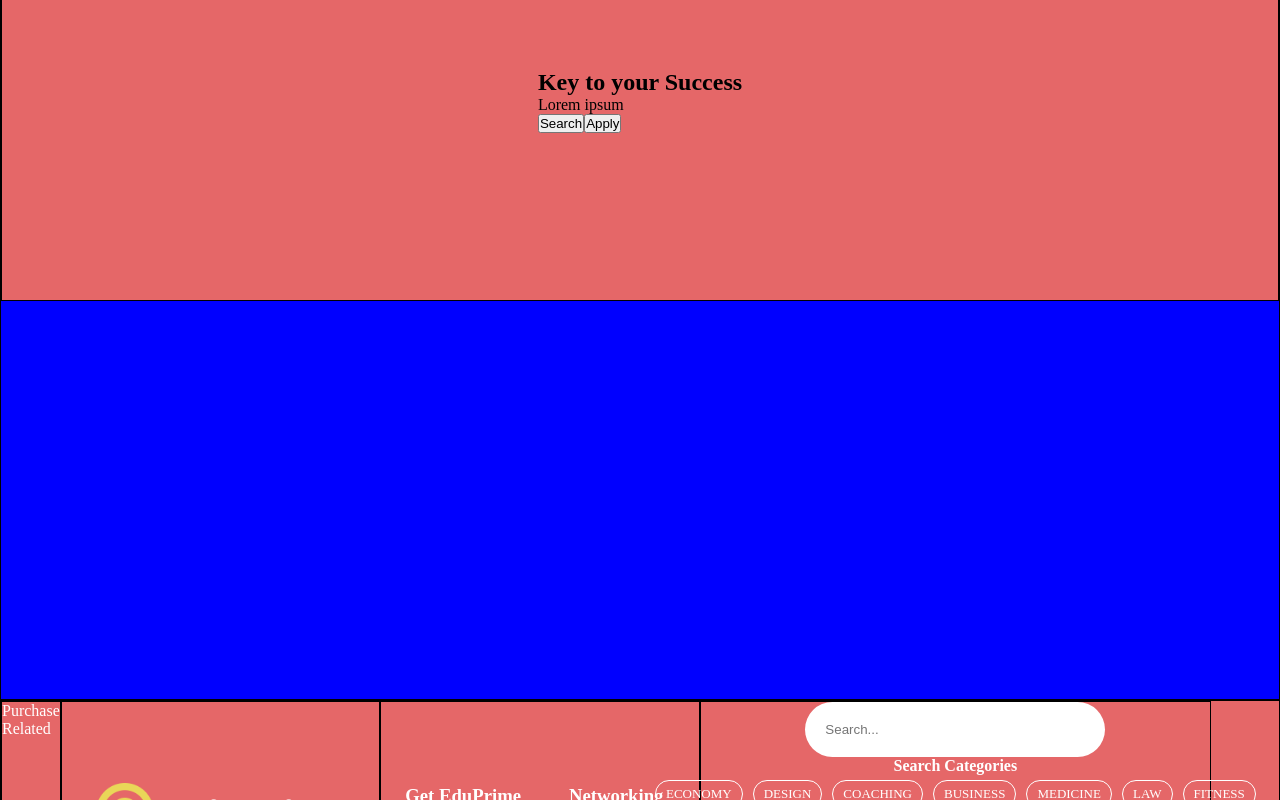
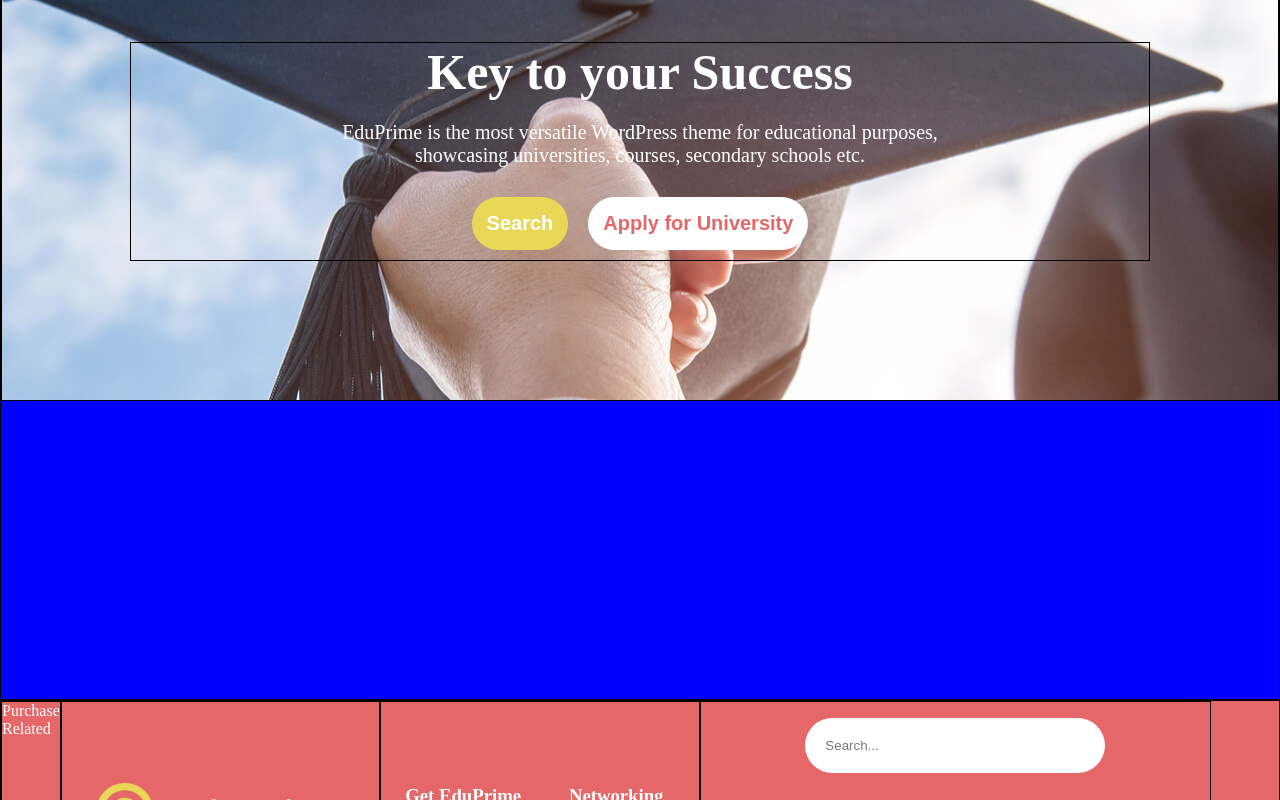
Before and after one commit to Afrodario/proj-html-vuejs, a Vue app: page / in a window 1280 px wide. Shown: the part 200-1000 px from the top of the page. Built offline with nearby package versions, Linux system fonts and the light colour scheme.

Commit message:
09. Creazione del jumbotron come componente

```diff
--- a/package.json
+++ b/package.json
@@ -8,6 +8,7 @@
     "lint": "vue-cli-service lint"
   },
   "dependencies": {
+    "@fontsource/comic-neue": "^4.5.3",
     "core-js": "^3.8.3",
     "vue": "^2.6.14"
   },
--- a/src/App.vue
+++ b/src/App.vue
@@ -26,4 +26,5 @@
 @import "./assets/style/common.scss";
 @import "./assets/style/variables.scss";
 
+
 </style>
--- a/src/assets/style/common.scss
+++ b/src/assets/style/common.scss
@@ -7,6 +7,12 @@
 }
 
 .debug {
+    border: 1px solid black;
+}
+
+.container {
+    width: 80%;
+    margin: 0 auto;
     border: 1px solid black;
 }
 
@@ -41,6 +47,16 @@
     font-size: 20px;
 }
 
+.apply-btn {
+    border: transparent;
+    padding: 15px;
+    border-radius: 35px;
+    color: $brandColor;
+    background-color: white;
+    font-weight: bold;
+    font-size: 20px;
+}
+
 .search-bar {
     padding: 20px;
     border-radius: 30px;
--- a/src/components/EduFooter.vue
+++ b/src/components/EduFooter.vue
@@ -46,9 +46,10 @@
         <input class="search-bar" type="text" placeholder="Search...">
         <h4>Search Categories</h4>
         <div class="footer-tags flex">
-            <ul v-for="(item, index) in tags"
-                :key="index">
-                <li class="category-tag">{{item}}</li>
+            <ul class="flex">
+                <li v-for="(item, index) in tags"
+                :key="index"
+                class="category-tag">{{item}}</li>
             </ul>
         </div>
         <span>ModelTheme. All rights reserved.</span>
@@ -149,8 +150,17 @@
         }
 
         .footer-search {
+            justify-content: space-around;
             align-items: center;
             width: 40%;
+        }
+
+        .footer-tags {
+            ul {
+                flex-wrap: wrap;
+                width: 70%;
+                margin: 0 auto;
+            }
         }
 
     }
--- a/src/components/EduMain.vue
+++ b/src/components/EduMain.vue
@@ -1,21 +1,16 @@
 <template>
   <main class="debug">
-      <section class="jumbotron debug flex">
-          <div class="jumbotron-text">
-              <h1>Key to your Success</h1>
-              <p>Lorem ipsum</p>
-              <div class="jumbo-buttons">
-                  <button>Search</button>
-                  <button>Apply</button>
-              </div>
-          </div>
-      </section>
+      <EduJumbotron/>
   </main>
 </template>
 
 <script>
+import EduJumbotron from '../components/partials/EduJumbotron.vue'
 export default {
-    name: "EduMain"
+    name: "EduMain",
+    components: {
+        EduJumbotron,
+    }
 }
 </script>
 
@@ -25,15 +20,6 @@
 main {
     height: 100vh;
     background-color: blue;
-
-    // Inizio jumbotron
-    .jumbotron {
-        background-color: $brandColor;
-        height: 400px;
-        justify-content: center;
-        align-items: center;
-    }
-    // Fine jumbotron
 }
 // Fine main
 
--- /dev/null
+++ b/src/components/partials/EduJumbotron.vue
@@ -0,0 +1,61 @@
+<template>
+      <section class="jumbotron debug flex">
+          <div class="container flex">
+            <div class="jumbotron-text">
+                <h1>Key to your Success</h1>
+                    <p>EduPrime is the most versatile WordPress theme for
+                        educational purposes, showcasing universities, courses,
+                        secondary schools etc.
+                    </p>
+                <div class="jumbo-buttons">
+                    <button class="main-btn">Search</button>
+                    <button class="apply-btn">Apply for University</button>
+                </div>
+            </div>
+          </div>
+      </section>
+</template>
+
+<script>
+export default {
+    name: "EduJumbotron"
+}
+</script>
+
+<style lang="scss" scoped>
+@import "../../assets/style/variables.scss";
+.container {
+        justify-content: center;
+    }
+
+    // Inizio jumbotron
+    .jumbotron {
+        background-color: $brandColor;
+        height: 500px;
+        justify-content: center;
+        align-items: center;
+        background: url("../../assets/img/theme_slider2_bg-1.jpg") center;
+
+        .jumbotron-text {
+            text-align: center;
+            color: white;
+
+                h1 {
+                    font-size: 50px;
+                    color: white;
+                }
+
+                p {
+                    width: 60%;
+                    margin: 20px auto;
+                    font-size: 20px;
+                }
+
+            button {
+                margin: 10px;
+            }
+
+        }
+    }
+    // Fine jumbotron
+</style>
```
Also changed, not shown: 1 other file (tests, documents, lock files or other folders).
